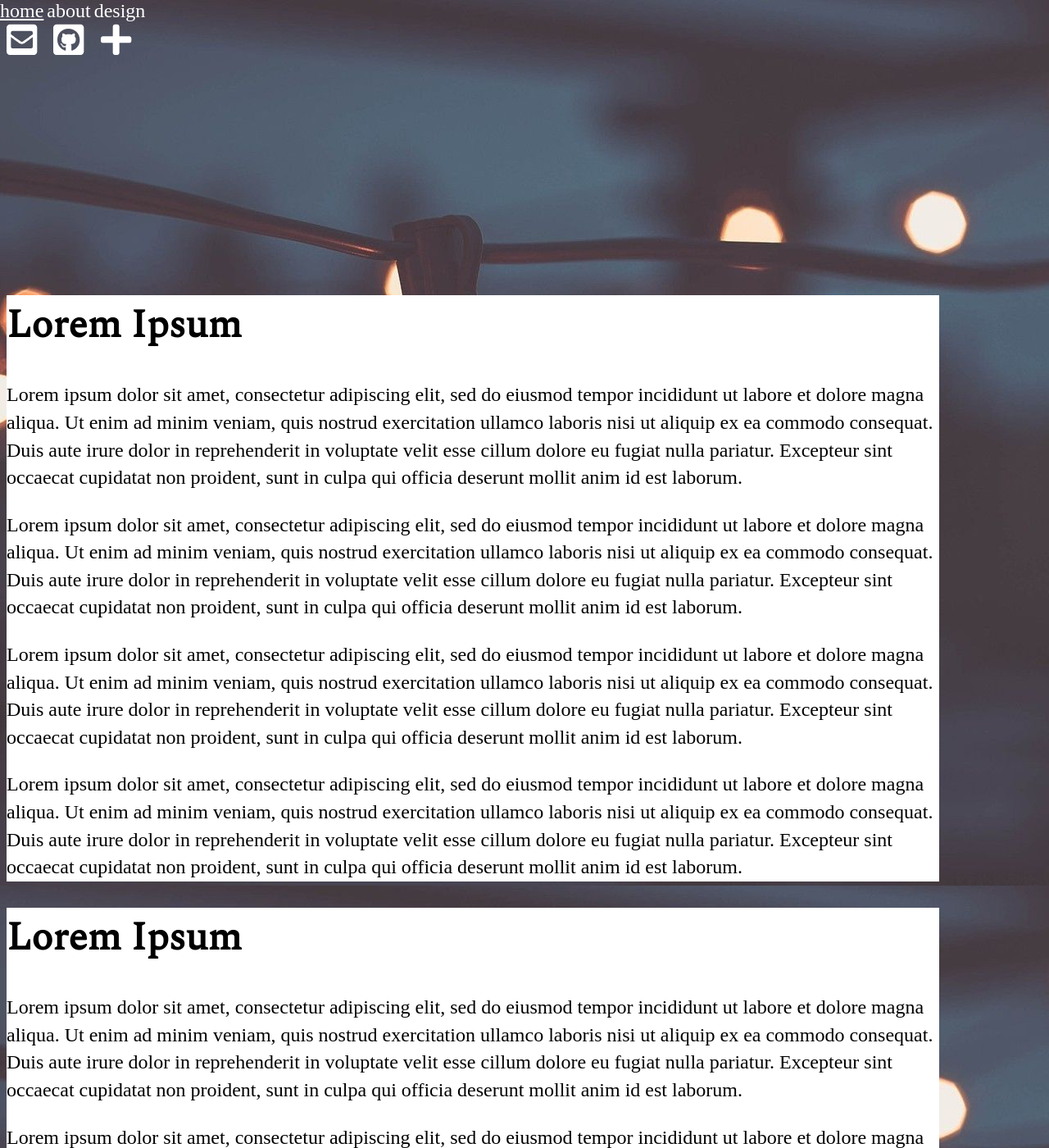
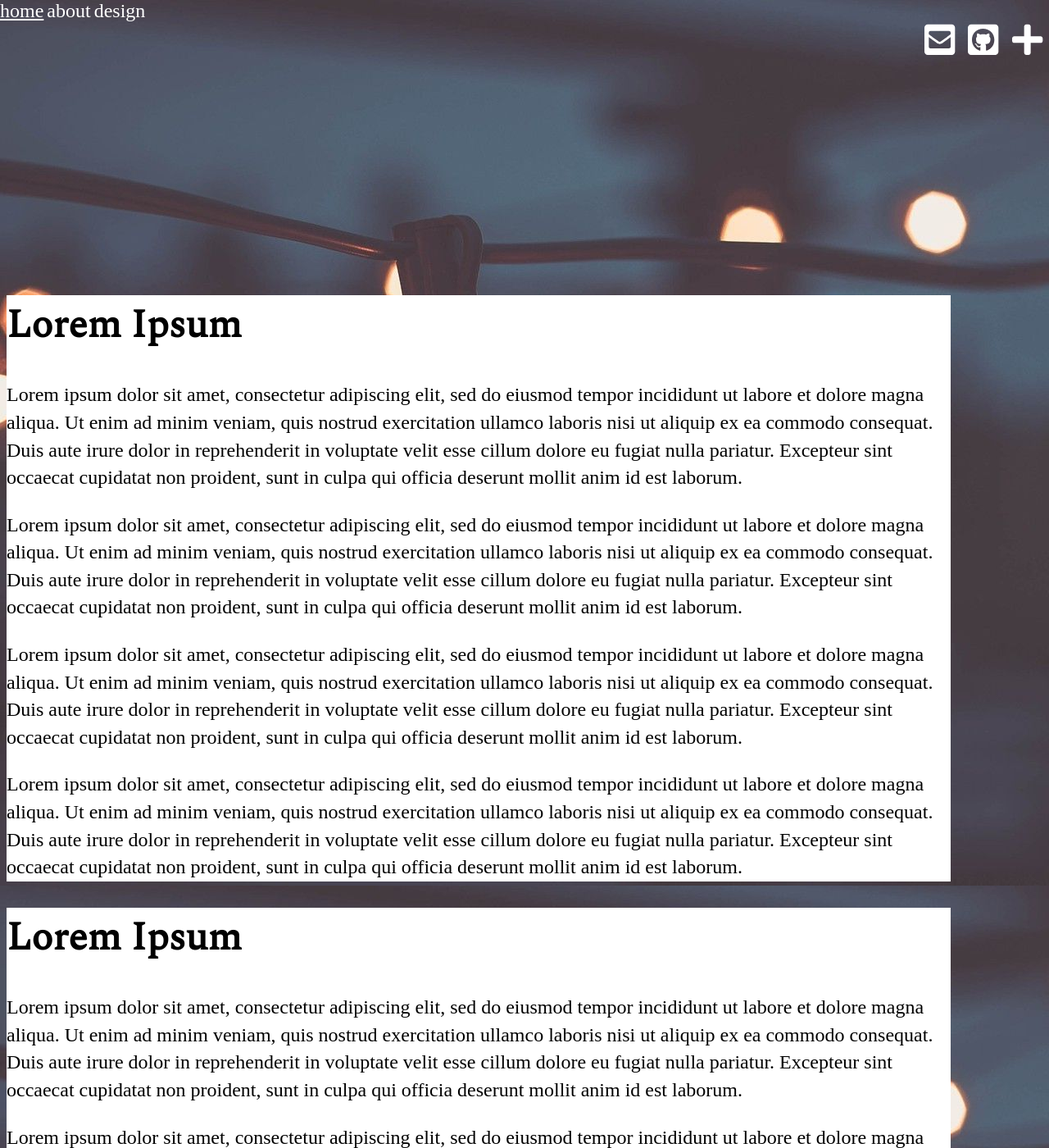
Before and after one commit to caIcutec/caIcutec.github.io, a Jekyll site: the page built from index.html, in a window 1280 px wide and 1400 px high. Shown: the whole window at 82% size. Built offline with Jekyll 4.4.1, drawn with Linux system fonts in a browser that asks for light colours; nearby versions of some CDN libraries.

Commit message:
Update main.css

```diff
--- a/css/main.css
+++ b/css/main.css
@@ -1,6 +1,6 @@
 @import url('https://fonts.googleapis.com/css?family=Spectral&display=swap');
 
-.body {
+body {
     width: 100%;
     top:10%
 }
@@ -50,7 +50,7 @@ p {
     text-align:center;
 }
 
-icon-flex{
+.icon-flex{
     top:0px;
     display:flex;
     flex-direction:row;
```
